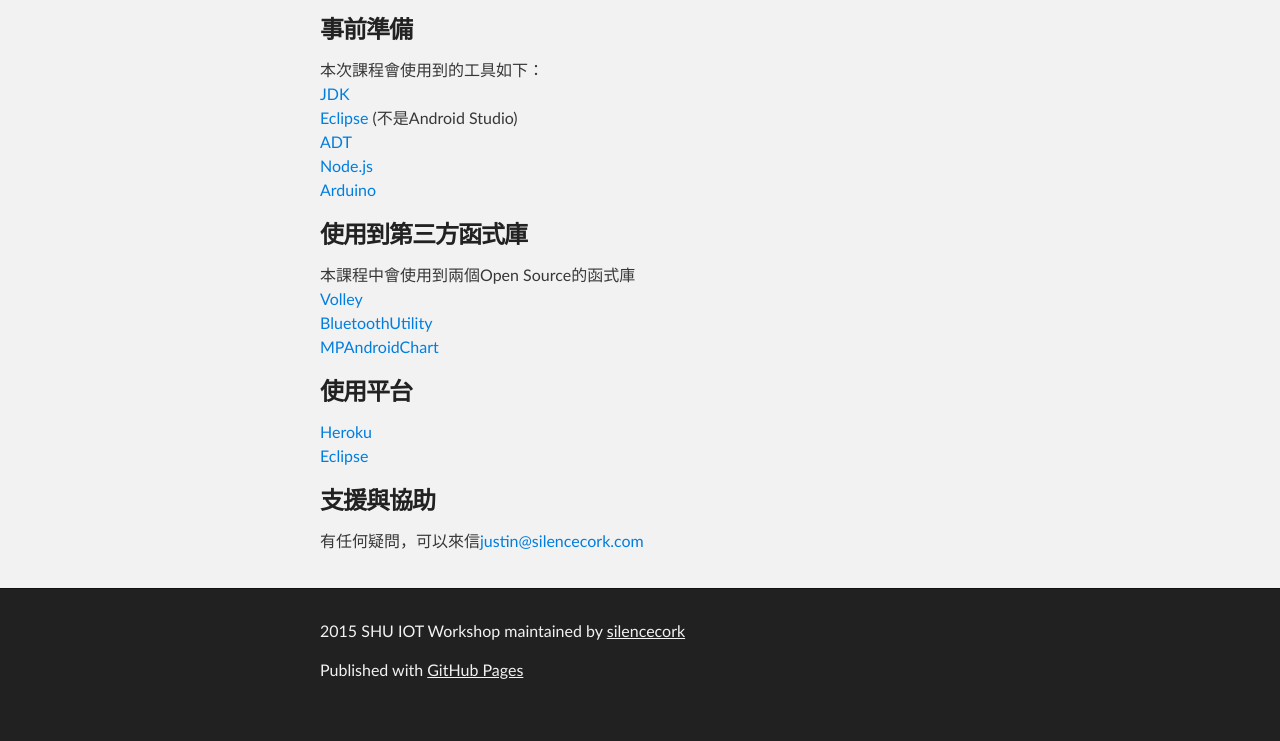
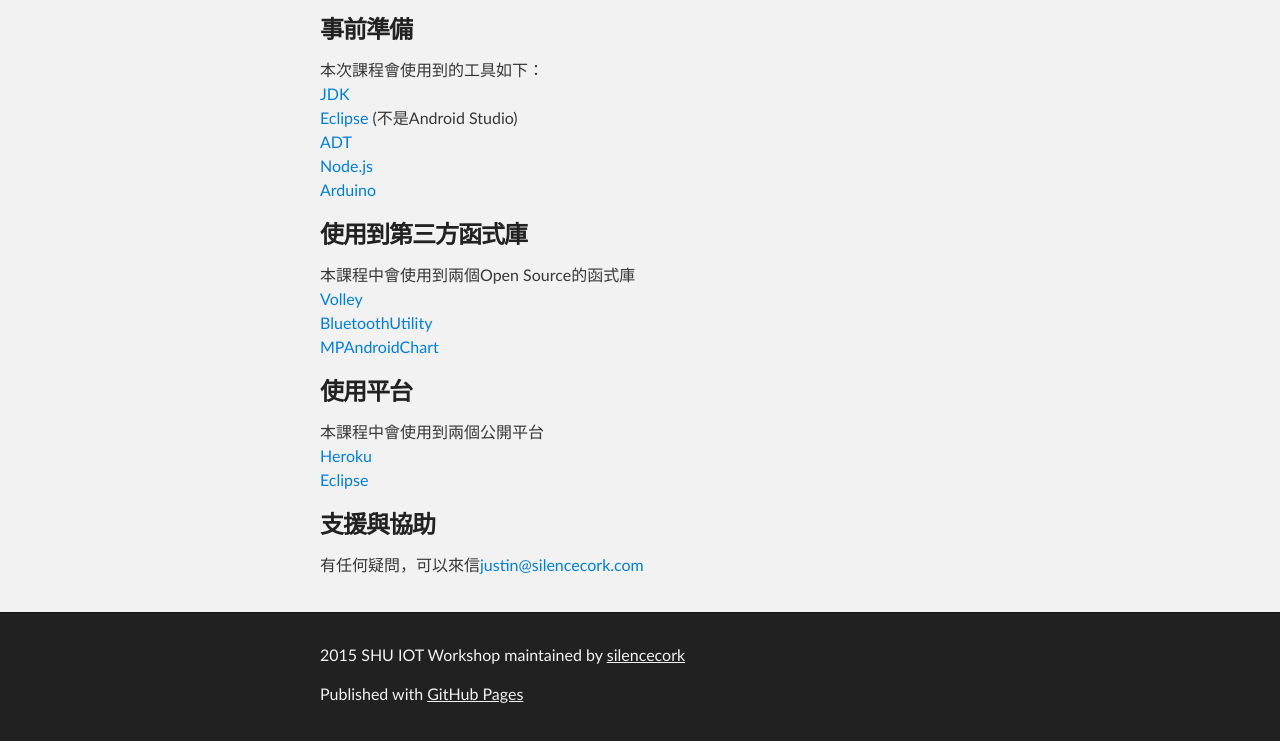
Before and after one commit to silencecork/ShuIOTWorkshop2015, a plain HTML site: page index.html in a window 1280 px wide. Shown: the part 1202-1943 px from the top of the page. Before the commit the page ends 1919 px from the top, so only its background shows below. Drawn offline with Linux system fonts and the light colour scheme.

Commit message:
Create gh-pages branch via GitHub

```diff
--- a/index.html
+++ b/index.html
@@ -93,7 +93,8 @@
 <h3>
 <a id="使用平台" class="anchor" href="#%E4%BD%BF%E7%94%A8%E5%B9%B3%E5%8F%B0" aria-hidden="true"><span class="octicon octicon-link"></span></a>使用平台</h3>
 
-<p><a href="https://www.heroku.com/">Heroku</a>
+<p>本課程中會使用到兩個公開平台
+<br><a href="https://www.heroku.com/">Heroku</a>
 <br><a href="https://mongolab.com/">Eclipse</a></p>
 
 <h3>
```
Also changed, not shown: params.json (+1 -1 lines).
